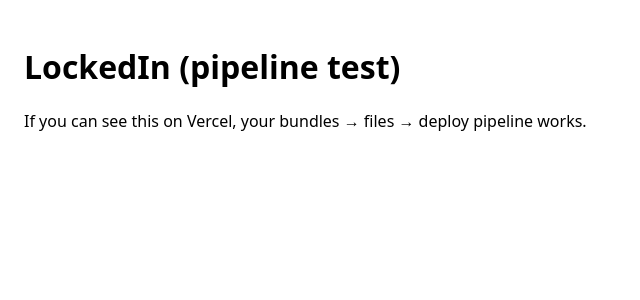
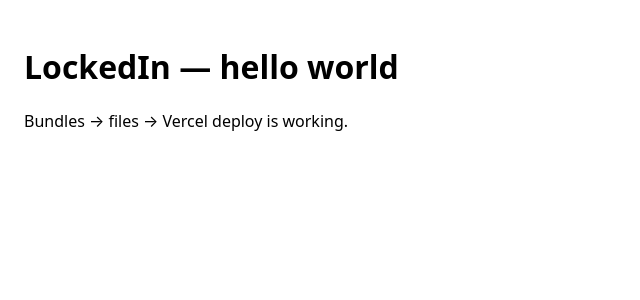
Before and after one commit to calix987/LockedIn-v1, a Next.js app in the folder web/: page / in a window 1280 px wide. Shown: the top 300 px of the page, without its empty margins (0-640 px from the left). Built offline with nearby package versions, Linux system fonts and the light colour scheme.

Commit message:
Update index.js

```diff
--- a/web/pages/index.js
+++ b/web/pages/index.js
@@ -1,8 +1,8 @@
 export default function Home() {
   return (
-    <main style={{ fontFamily: "system-ui", padding: 24 }}>
-      <h1>LockedIn (pipeline test)</h1>
-      <p>If you can see this on Vercel, your bundles → files → deploy pipeline works.</p>
+    <main style={{ padding: 24 }}>
+      <h1>LockedIn — hello world</h1>
+      <p>Bundles → files → Vercel deploy is working.</p>
     </main>
   );
 }
```
